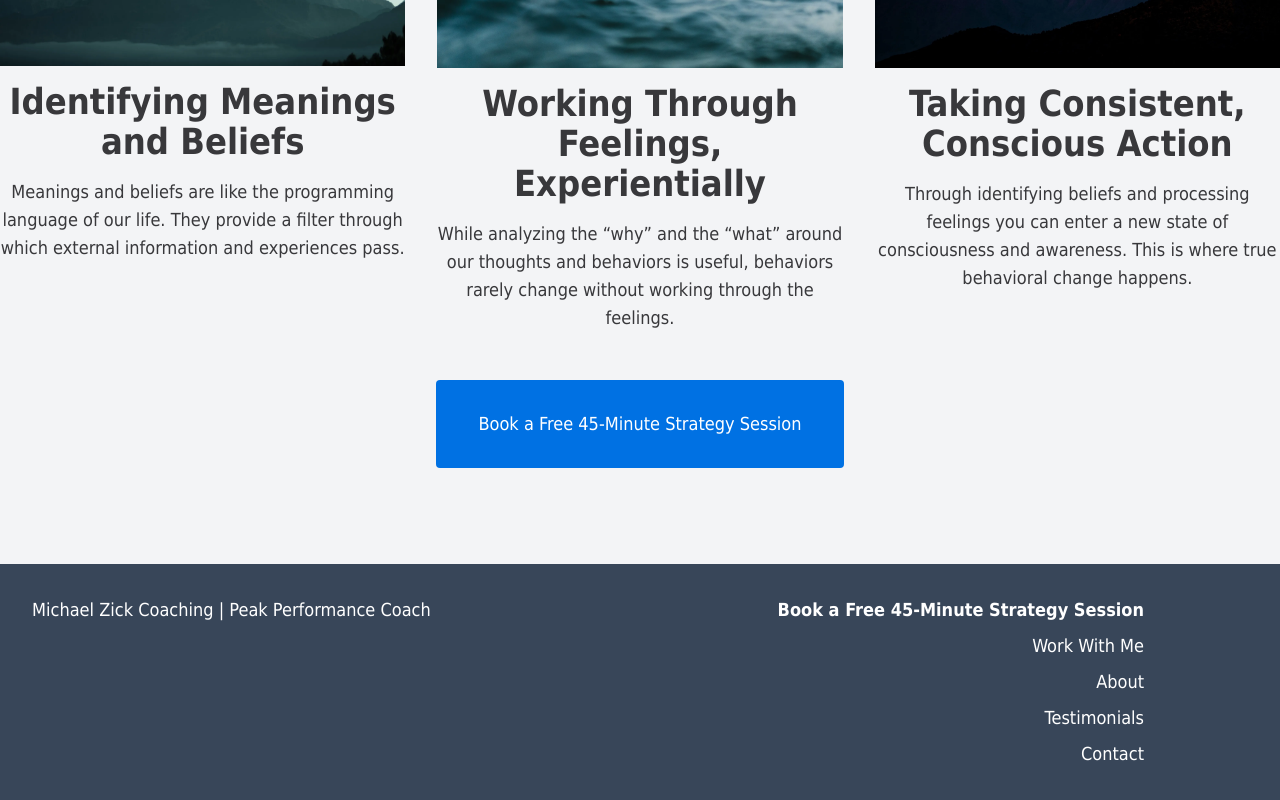
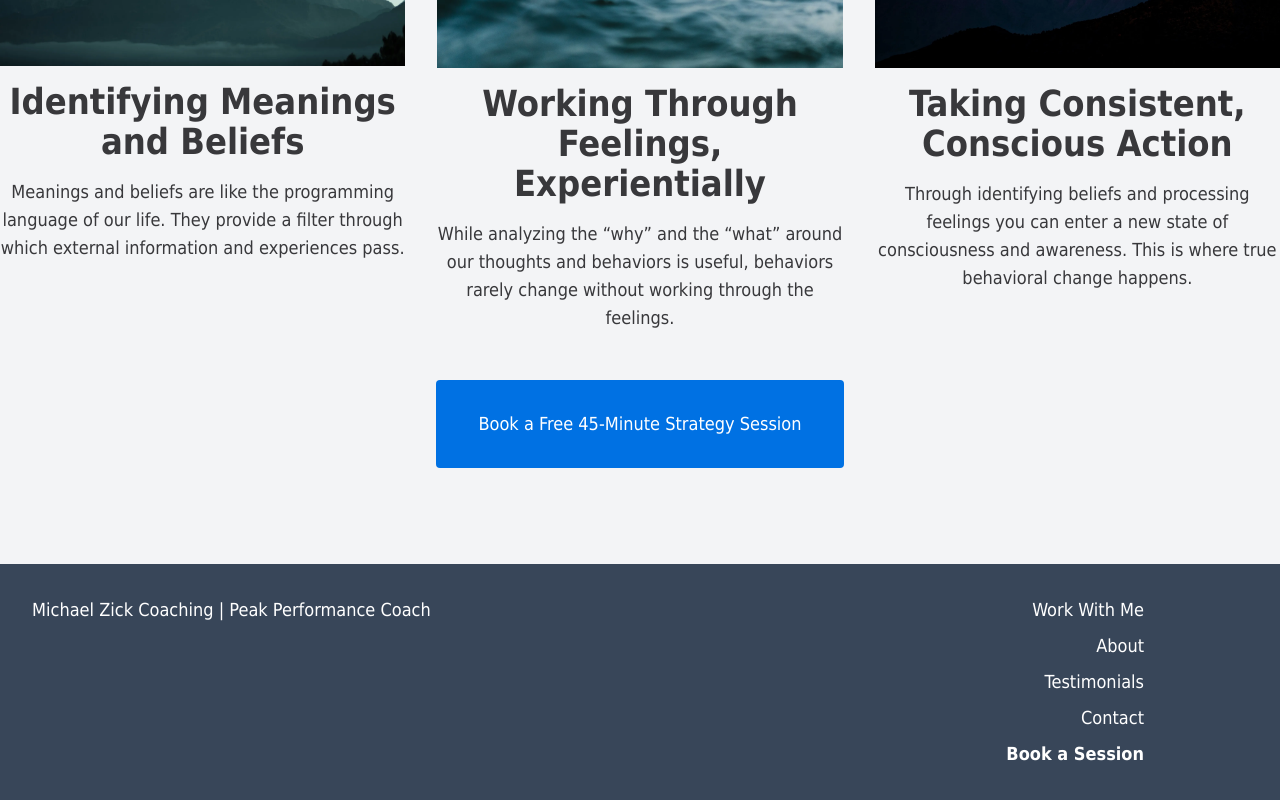
Before and after one commit to michaelzick/michaelzick.com, a Next.js app: page / in a window 1280 px wide. Shown: the part 2250-3050 px from the top of the page. Built offline with nearby package versions, Linux system fonts and the light colour scheme.

Commit message:
moved book a session link in footer; changed text

```diff
--- a/app/layout.tsx
+++ b/app/layout.tsx
@@ -52,14 +52,6 @@ export default function RootLayout({ children }: { children: React.ReactNode; })
               <p>Michael Zick Coaching | Peak Performance Coach</p>
             </div>
             <div className="md:col-span-6 md:col-start-6 md:text-right space-y-2">
-              <a
-                href="https://calendly.com/michaelzick/45min"
-                target="_blank"
-                className="footer-link inline-block"
-              >
-                <strong>Book a Free 45-Minute Strategy Session</strong>
-              </a>
-              <br />
               <Link href="/work-with-me" className="footer-link inline-block">
                 Work With Me
               </Link>
@@ -75,6 +67,14 @@ export default function RootLayout({ children }: { children: React.ReactNode; })
               <Link href="/contact" className="footer-link inline-block">
                 Contact
               </Link>
+              <br />
+              <a
+                href="https://calendly.com/michaelzick/45min"
+                target="_blank"
+                className="footer-link inline-block"
+              >
+                <strong>Book a Session</strong>
+              </a>
             </div>
           </div>
         </footer>
```
